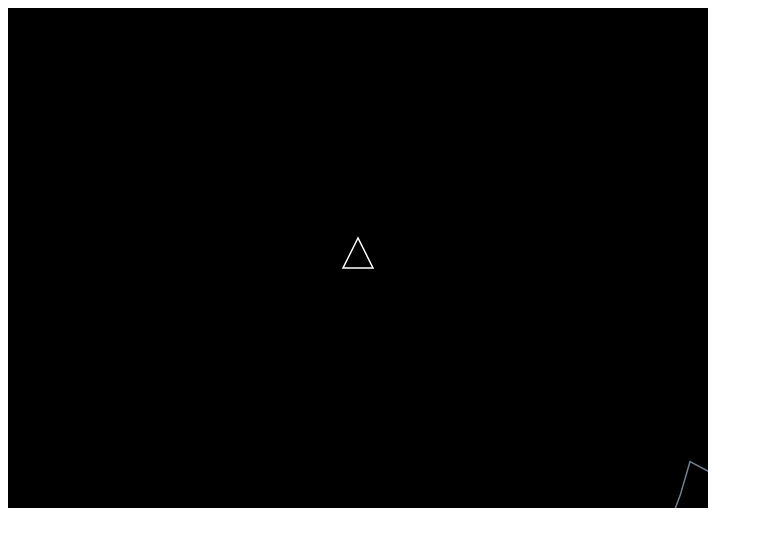
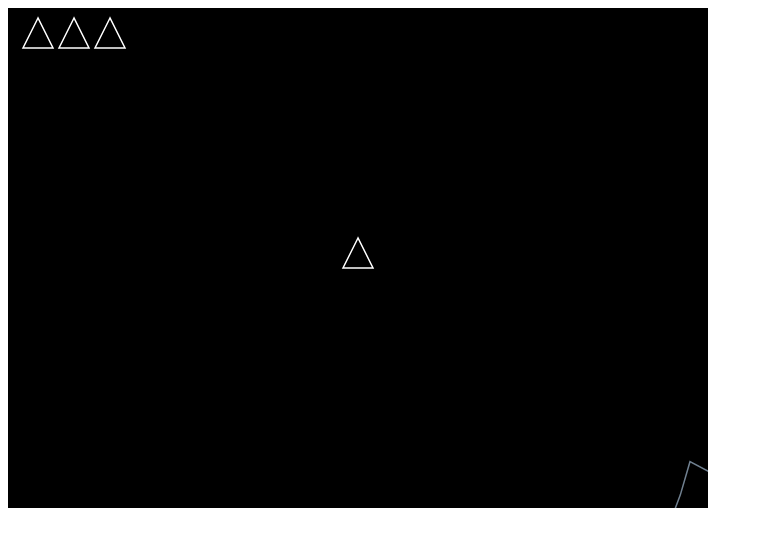
Before and after one commit to the-J/code-a-day, a browser extension: page javaScript/asteroids-game/index.html in a window 1280 px wide. Shown: the whole page, without its empty margins (0-763 px from the left). Drawn offline with Linux system fonts and the light colour scheme.

Commit message:
display lives

```diff
--- a/javaScript/asteroids-game/asteroids.js
+++ b/javaScript/asteroids-game/asteroids.js
@@ -9,6 +9,7 @@ const SHOW_HIDE_SHIPS_CENTER_DOT = false; // show or hide ship's centre dot
 // SYSTEM CONST
 const FPS = 30; // frames per second
 const FRICTION = 0.7; // friction coefficient of space (0 = no friction, 1 = lots of friction)
+const GAME_LIVES = 3; // starting num of lives
 const TEXT_FADE_TIME = 2.5; // text fade time in sec
 const TEXT_SIZE = 40; // text font size px
 
@@ -35,7 +36,7 @@ var canv = document.getElementById('gameCanvas');
 var ctx = canv.getContext('2d');
 
 // set game params
-var level, roids, ship, text, textAlpha;
+var level, roids, ship, text, textAlpha, lives;
 newGame();
 
 // set up event handlers
@@ -85,6 +86,26 @@ function destroyAsteroid( index ) {
 
 function distBetweenPoints( x1, y1, x2, y2 ) {
     return Math.sqrt(Math.pow(x2 - x1, 2) + Math.pow(y2 - y1, 2));
+}
+
+function drawShip( x, y, a ) {
+    ctx.strokeStyle = 'white';
+    ctx.lineWidth = SHIP_SIZE / 20;
+    ctx.beginPath();
+    ctx.moveTo( // ships upper tip
+        x + 4 / 3 * ship.r * Math.cos(a),
+        y - 4 / 3 * ship.r * Math.sin(a)
+    );
+    ctx.lineTo( // ships rear left
+        x - ship.r * (2 / 3 * Math.cos(a) + Math.sin(a)),
+        y + ship.r * (2 / 3 * Math.sin(a) - Math.cos(ship.a))
+    );
+    ctx.lineTo( // ships rear right
+        x - ship.r * (2 / 3 * Math.cos(a) - Math.sin(a)),
+        y + ship.r * (2 / 3 * Math.sin(a) + Math.cos(a))
+    );
+    ctx.closePath();
+    ctx.stroke();
 }
 
 function explodeShip() {
@@ -148,6 +169,7 @@ function newAsteroid( x, y, r ) {
 
 function newGame() {
     level = 0;
+    lives = GAME_LIVES;
     ship = newShip();
     newLevel();
 }
@@ -207,23 +229,7 @@ function update() {
     // draw ship
     if (!exploding) {
         if (blinkOn) {
-            ctx.strokeStyle = 'white';
-            ctx.lineWidth = SHIP_SIZE / 20;
-            ctx.beginPath();
-            ctx.moveTo( // ships upper tip
-                ship.x + 4 / 3 * ship.r * Math.cos(ship.a),
-                ship.y - 4 / 3 * ship.r * Math.sin(ship.a)
-            );
-            ctx.lineTo( // ships rear left
-                ship.x - ship.r * (2 / 3 * Math.cos(ship.a) + Math.sin(ship.a)),
-                ship.y + ship.r * (2 / 3 * Math.sin(ship.a) - Math.cos(ship.a))
-            );
-            ctx.lineTo( // ships rear right
-                ship.x - ship.r * (2 / 3 * Math.cos(ship.a) - Math.sin(ship.a)),
-                ship.y + ship.r * (2 / 3 * Math.sin(ship.a) + Math.cos(ship.a))
-            );
-            ctx.closePath();
-            ctx.stroke();
+            drawShip(ship.x, ship.y, ship.a);
         }
 
         // handle blinking
@@ -345,6 +351,11 @@ function update() {
         ctx.font = 'small-caps ' + TEXT_SIZE + 'px dejavu sans mono';
         ctx.fillText(text, canv.width / 2, canv.height * 0.75);
         textAlpha -= (1.0 / TEXT_FADE_TIME / FPS);
+    }
+
+    // draw lives
+    for (var i = 0; i < lives; i++) {
+        drawShip(SHIP_SIZE + i * SHIP_SIZE * 1.2, SHIP_SIZE, 0.5 * Math.PI);
     }
 
     // detect lasers hits on asteroids
```
